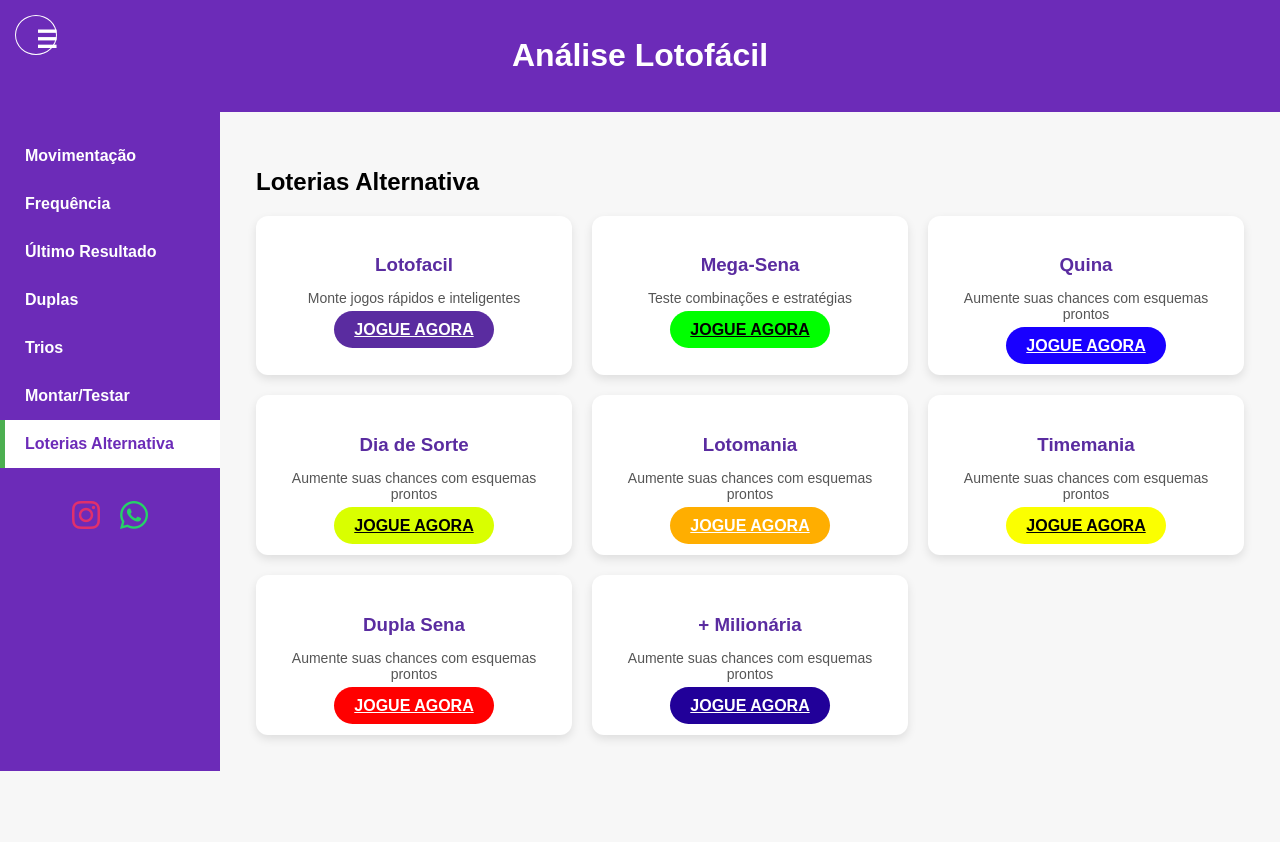
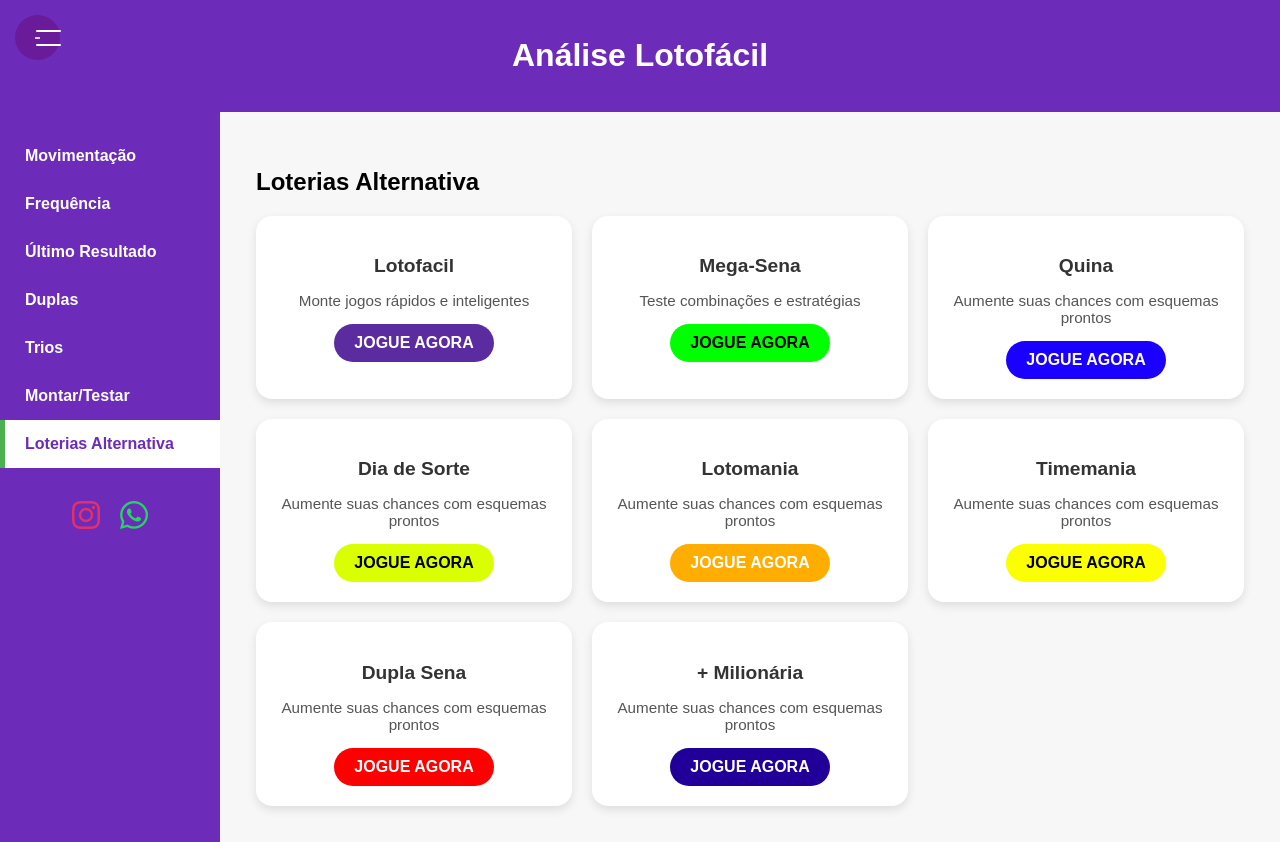
Before and after one commit to Roberto123-bot/lotofacil-projeto, a website: page lotofacil-frontend/index.html in a window 1280 px wide. Both pictures are taken after a click on the element "Loterias Alternativa". Before the commit the page ends 800 px from the top, so only its background shows below. Drawn offline with Linux system fonts and the light colour scheme; no server answers.

Commit message:
cards melhor

```diff
--- a/lotofacil-frontend/index.html
+++ b/lotofacil-frontend/index.html
@@ -101,27 +101,87 @@
         ); /* Esconde o menu para a esquerda */
       }
 
-      /* Botão de Menu (Hamburguer) */
+      /* Botão do menu */
       .menu-toggle {
-        font-size: 24px;
-        background: var(--cor-principal);
-        border: 1px solid white;
-        color: white;
-        cursor: pointer;
-        position: fixed; /* Fixo na tela */
+        position: absolute;
         top: 15px;
         left: 15px;
+        width: 45px;
+        height: 45px;
+        background-color: #6a1b9a; /* roxo para combinar */
+        border: none;
+        border-radius: 50%;
+        display: flex;
+        align-items: center;
+        justify-content: center;
+        cursor: pointer;
+        transition: background 0.3s ease, transform 0.3s ease;
         z-index: 1000;
-        width: 40px;
-        height: 40px;
-        border-radius: 50%;
-        transition: left 0.3s ease, transform 0.3s ease;
       }
 
-      /* Quando o menu está ABERTO, o botão se move para a direita */
-      .layout:not(.sidebar-fechada) .menu-toggle {
-        left: calc(var(--sidebar-width) + 15px);
-        transform: rotate(90deg); /* Efeito visual opcional */
+      /* Hover */
+      .menu-toggle:hover {
+        background-color: #8e24aa;
+        transform: scale(1.05);
+      }
+
+      /* As 3 barrinhas */
+      .menu-toggle span {
+        position: relative;
+        display: block;
+        width: 22px;
+        height: 2px;
+        background: #fff;
+        border-radius: 2px;
+        transition: all 0.3s ease;
+      }
+
+      .menu-toggle span::before,
+      .menu-toggle span::after {
+        content: "";
+        position: absolute;
+        width: 22px;
+        height: 2px;
+        background: #fff;
+        border-radius: 2px;
+        transition: all 0.3s ease;
+      }
+
+      .menu-toggle span::before {
+        top: -7px;
+      }
+      .menu-toggle span::after {
+        top: 7px;
+      }
+
+      /* Estado aberto → vira X */
+      .menu-toggle.open span:nth-child(1) {
+        transform: rotate(45deg) translate(5px, 5px);
+      }
+
+      .menu-toggle.open span:nth-child(2) {
+        opacity: 0;
+      }
+
+      .menu-toggle.open span:nth-child(3) {
+        transform: rotate(-45deg) translate(5px, -5px);
+      }
+
+      /* Animação de pulso */
+      @keyframes pulse {
+        0% {
+          transform: scale(1);
+        }
+        50% {
+          transform: scale(1.1);
+        }
+        100% {
+          transform: scale(1);
+        }
+      }
+
+      .menu-toggle {
+        animation: pulse 2s infinite;
       }
 
       /* ==== ESTILOS DO MENU (Sidebar) ==== */
@@ -428,31 +488,39 @@
 
       .card {
         background: #fff;
-        border-radius: 12px;
+        border-radius: 16px; /* cantos mais arredondados */
         padding: 20px;
         text-align: center;
-        box-shadow: 0px 4px 10px rgba(0, 0, 0, 0.1);
-        transition: transform 0.2s;
+        box-shadow: 0 4px 10px rgba(0, 0, 0, 0.1);
+        transition: all 0.3s ease;
+        cursor: pointer;
+        position: relative;
       }
 
+      /* Efeito ao passar o mouse */
       .card:hover {
-        transform: scale(1.05);
+        transform: translateY(-5px);
+        box-shadow: 0 8px 20px rgba(0, 0, 0, 0.15);
+      }
+      /* Título da loteria */
+      .card h3 {
+        font-size: 1.2rem;
+        margin-bottom: 10px;
+        color: #333;
       }
 
-      .card h3 {
-        color: #5a2ca0;
-        margin-bottom: 10px;
-      }
-
+      /* Texto */
       .card p {
-        font-size: 14px;
+        font-size: 0.95rem;
         color: #555;
         margin-bottom: 15px;
       }
 
       /* BOTOES DOS CARDS */
 
-      .btn-loto {
+      .card .btn-loto {
+        display: inline-block;
+        text-decoration: none;
         background: #5a2ca0;
         color: white;
         border: none;
@@ -460,10 +528,12 @@
         border-radius: 25px;
         font-weight: bold;
         cursor: pointer;
-        transition: background 0.3s;
+        transition: all 0.3s;
       }
 
       .btn-mega {
+        display: inline-block;
+        text-decoration: none;
         background: #00ff00;
         color: rgb(0, 0, 0);
         border: none;
@@ -471,10 +541,12 @@
         border-radius: 25px;
         font-weight: bold;
         cursor: pointer;
-        transition: background 0.3s;
+        transition: all 0.3s;
       }
 
       .btn-quina {
+        display: inline-block;
+        text-decoration: none;
         background: #1900ff;
         color: white;
         border: none;
@@ -482,10 +554,12 @@
         border-radius: 25px;
         font-weight: bold;
         cursor: pointer;
-        transition: background 0.3s;
+        transition: all 0.3s;
       }
 
       .btn-sorte {
+        display: inline-block;
+        text-decoration: none;
         background: #d9ff00;
         color: rgb(0, 0, 0);
         border: none;
@@ -493,10 +567,12 @@
         border-radius: 25px;
         font-weight: bold;
         cursor: pointer;
-        transition: background 0.3s;
+        transition: all 0.3s;
       }
 
       .btn-mania {
+        display: inline-block;
+        text-decoration: none;
         background: #ffae00;
         color: white;
         border: none;
@@ -504,10 +580,12 @@
         border-radius: 25px;
         font-weight: bold;
         cursor: pointer;
-        transition: background 0.3s;
+        transition: all 0.3s;
       }
 
       .btn-time {
+        display: inline-block;
+        text-decoration: none;
         background: #fbff00;
         color: rgb(0, 0, 0);
         border: none;
@@ -515,10 +593,12 @@
         border-radius: 25px;
         font-weight: bold;
         cursor: pointer;
-        transition: background 0.3s;
+        transition: all 0.3s;
       }
 
       .btn-dupla {
+        display: inline-block;
+        text-decoration: none;
         background: #ff0000;
         color: white;
         border: none;
@@ -526,10 +606,12 @@
         border-radius: 25px;
         font-weight: bold;
         cursor: pointer;
-        transition: background 0.3s;
+        transition: all 0.3s;
       }
 
       .btn-milionaria {
+        display: inline-block;
+        text-decoration: none;
         background: #210099;
         color: white;
         border: none;
@@ -537,7 +619,7 @@
         border-radius: 25px;
         font-weight: bold;
         cursor: pointer;
-        transition: background 0.3s;
+        transition: all 0.3s;
       }
 
       .social-links {
@@ -567,7 +649,11 @@
     </style>
   </head>
   <body>
-    <button class="menu-toggle" id="menu-toggle">☰</button>
+    <button class="menu-toggle" id="menu-toggle">
+      <span></span>
+      <span></span>
+      <span></span>
+    </button>
 
     <header>
       <h1>Análise Lotofácil</h1>
@@ -850,6 +936,7 @@
         // Abre/fecha o menu pelo botão
         menuToggle.addEventListener("click", () => {
           layout.classList.toggle("sidebar-fechada");
+          menuToggle.classList.toggle("open"); // 👈 ativa/desativa o X
         });
 
         // Lógica para trocar de abas
```
